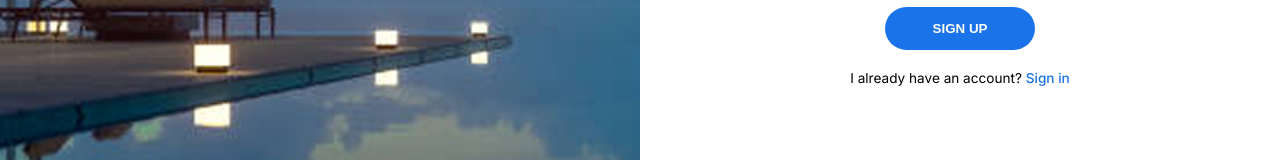
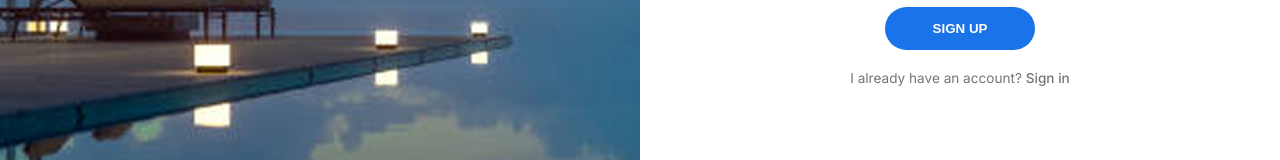
Before and after one commit to sammyloaded/MegaHotels, a plain HTML site: page Signup/index.html in a window 1280 px wide. Shown: the part 625-785 px from the top of the page. Drawn offline with Linux system fonts and the light colour scheme.

Commit message:
Changes to the html

```diff
--- a/Signup/style.css
+++ b/Signup/style.css
@@ -158,10 +158,11 @@ input:focus {
   margin-top: 1.2rem;
   font-size: 0.85rem;
   text-align: center;
+  color: #757575;
 }
 
 .signin-text a {
-  color: #1a73e8;
+  color: #757575;
   text-decoration: none;
   font-weight: 500;
 }
```
Also changed, not shown: Signup/index.html (+0 -19 lines).
